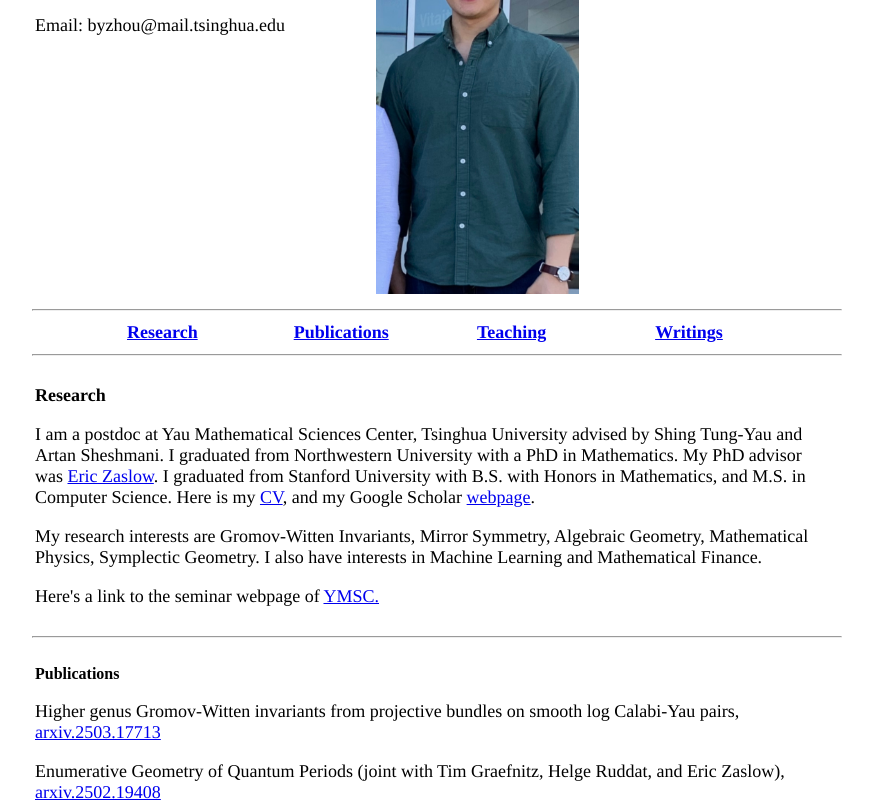
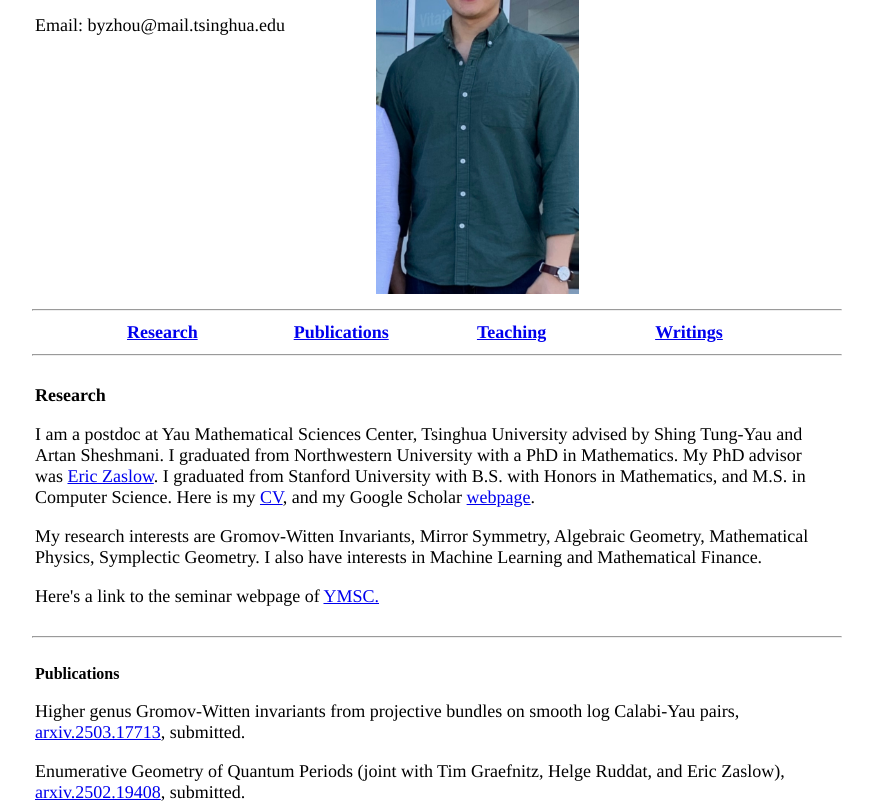
Before and after one commit to byzhou01/byzhou01.github.io, a plain HTML site: page index.html in a window 1280 px wide. Shown: the part 149-952 px from the top of the page, without its empty margins (203-1076 px from the left). Drawn offline with Linux system fonts and the light colour scheme.

Commit message:
Add files via upload

```diff
--- a/index.html
+++ b/index.html
@@ -74,8 +74,8 @@
             <tr>
                 <td>
                     <p id='publications' class='paragraphs'><B>Publications</B></p>
-                    <p id='p2' class='paragraphs'>Higher genus Gromov-Witten invariants from projective bundles on smooth log Calabi-Yau pairs, <a href="https://arxiv.org/abs/2503.17713">arxiv.2503.17713</a></p>
-                    <p id='p2' class='paragraphs'>Enumerative Geometry of Quantum Periods (joint with Tim Graefnitz, Helge Ruddat, and Eric Zaslow), <a href="https://arxiv.org/abs/2502.19408">arxiv.2502.19408</a></p>
+                    <p id='p2' class='paragraphs'>Higher genus Gromov-Witten invariants from projective bundles on smooth log Calabi-Yau pairs, <a href="https://arxiv.org/abs/2503.17713">arxiv.2503.17713</a>, submitted.</p>
+                    <p id='p2' class='paragraphs'>Enumerative Geometry of Quantum Periods (joint with Tim Graefnitz, Helge Ruddat, and Eric Zaslow), <a href="https://arxiv.org/abs/2502.19408">arxiv.2502.19408</a>, submitted.</p>
                     <p id='p2' class='paragraphs'>Tropicalization of super Gromov-Witten invariants (joint with Artan Sheshmani, and Shing-Tung Yau), in preparation </p>
                 </td>
             </tr>
```
